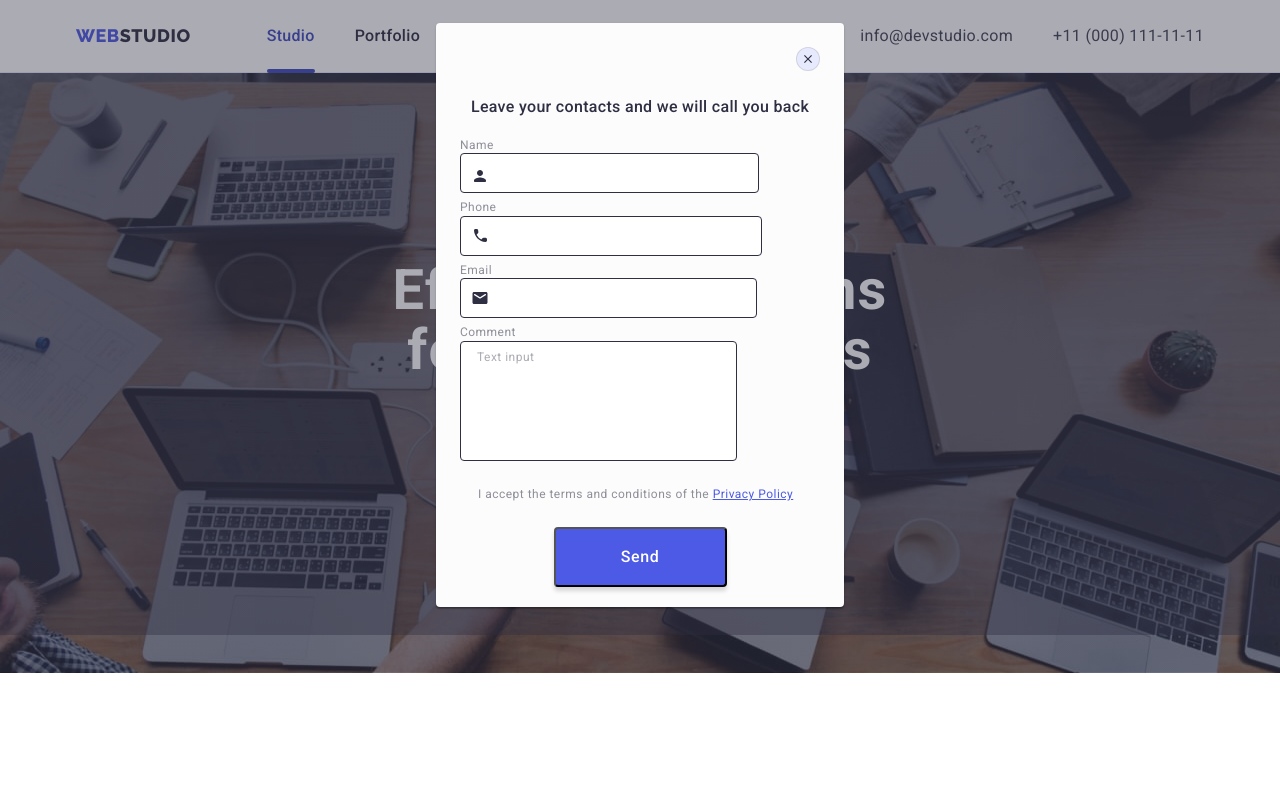
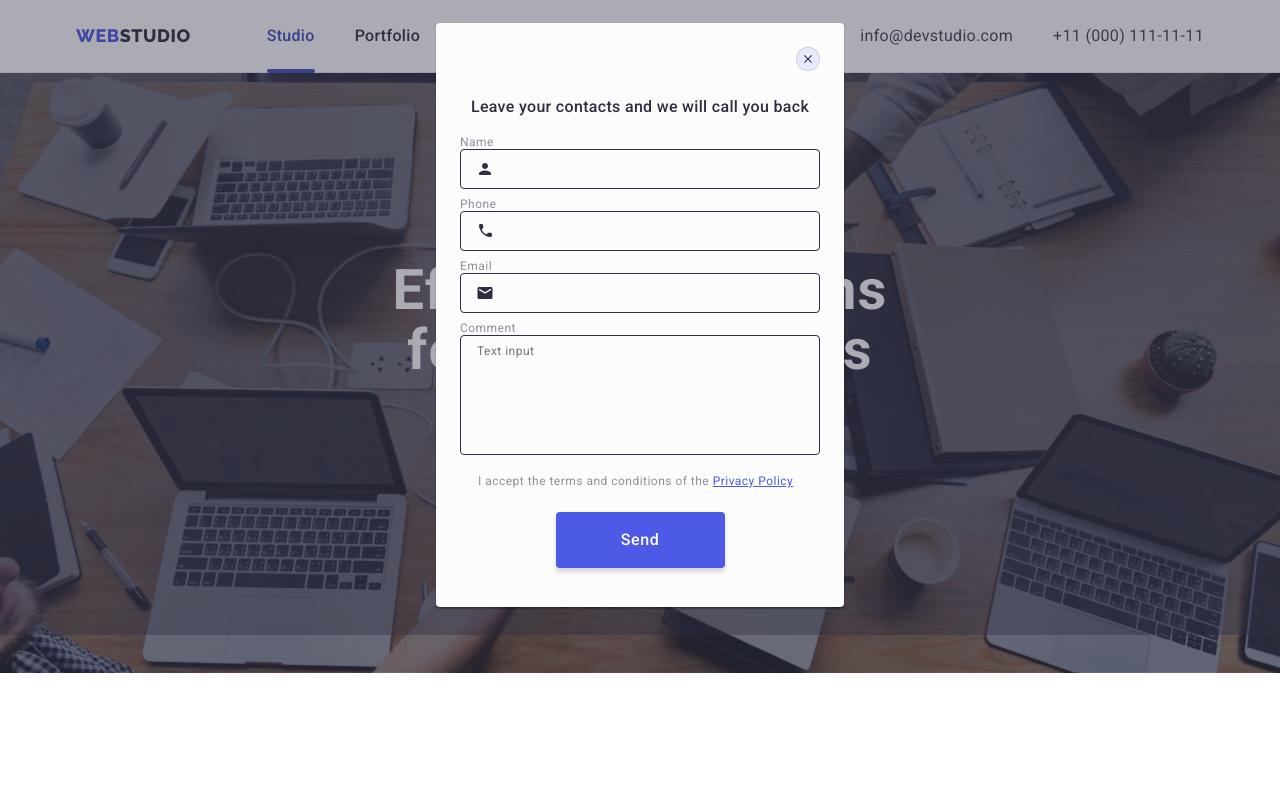
Before and after one commit to Olha-buz/goit-markup-hw-05, a plain HTML site: page index.html in a window 1280 px wide. Both pictures are taken after a click on the button "Order Service". Shown: the top 789 px of the page. Drawn offline with Linux system fonts and the light colour scheme.

Commit message:
hw5 v2
виправлення перший помилок

```diff
--- a/css/styles.css
+++ b/css/styles.css
@@ -647,6 +647,7 @@ section{
     display: flex;
     align-items: center;
     justify-content: center;
+    gap; 24px;
 }
 
 .email-footer {
@@ -655,30 +656,39 @@ section{
     margin-right: 24px;
     padding: 8px 16px;
     border-radius: 4px;
-    background-color: var(--navy-blue);
+    background-color: transparent;
     border: 1px solid var(--white, #FFF);
     box-shadow: 0px 4px 4px 0px rgba(0, 0, 0, 0.15);
-
+    filter: drop-shadow(0px 4px 4px rgba(0, 0, 0, 0.15));
     font-size: 12px;
     font-family: Roboto;
     font-style: normal;
     font-weight: 400;
-    line-height: 24px;
-    letter-spacing: 0.48px;
+    line-height: 1.5;
+    letter-spacing: 0.04em;
     color: var(--white, #FFF);
 }
 
 .email-footer::placeholder {
-
+    color: var(--white);
 }
 
 .button-subscribe-footer {
     display: flex;
     align-items: center;
+    justify-content: center;
+    min-width: 165px;
+    height: 40px;
     padding: 8p 24px;
+    border: none;
+    cursor: pointer;
     border-radius: 4px;
     background-color: var(--iris);
     transition: background-color 250ms cubic-bezier(0.4, 0, 0.2, 1);
+    font-weight: 500;
+    line-height: 1.5;
+    letter-spacing: 0.04em;
+    color: var(--white, #FFF);
 }
 
 .button-subscribe-footer:focus,
@@ -691,16 +701,12 @@ section{
     font-size: 16px;
     font-family: Roboto;
     font-style: normal;
-    font-weight: 500;
-    line-height: 24px;
-    letter-spacing: 0.64px;
-    color: var(--white, #FFF);
     text-align: center;
-    margin-right: 16px;
 }
 
 .icon-teleg {
     fill: var(--white);
+    margin-left: 16px;
 }
 
 /*MODAL WINDOW*/
@@ -740,7 +746,7 @@ section{
         0px 1px 3px 0px rgba(0, 0, 0, 0.12),
         0px 1px 1px 0px rgba(0, 0, 0, 0.14);
     transition: transform 250ms cubic-bezier(0.4, 0, 0.2, 1);
-
+    padding: 72px 24px 24px 24px;
 }
 
 /*Button close MODAL*/
@@ -796,7 +802,6 @@ section{
 .div-modal-form{
     display: flex;
     flex-direction: column;
-    margin: 72px 24px 24px 24px;
 
 }
 
@@ -805,8 +810,8 @@ section{
     font-family: Roboto;
     font-style: normal;
     font-weight: 500;
-    line-height: 24px;
-    letter-spacing: 0.32px;
+    line-height: 1.5;
+    letter-spacing: 0.02em;
     text-align: center;
     color: var(--navy-blue);
     margin-bottom: 16px;
@@ -814,29 +819,42 @@ section{
 
 
 .form-modal {
+    /*
     display: flex;
     flex-direction: column;
     justify-content: flex-start;
     align-items: flex-start;
+    */
+}
 
+.div-form-modal {
+    margin-bottom: 8px;
 }
 
 .form-label {
-    position: relative;
     display: block;
     flex-direction: column;
     justify-content: flex-start;
     margin-bottom: 4px;
+    font-size: 12px;
+    line-height: 14px;
+    letter-spacing: 0.48px;
+    color: var(--light-slate);
+}
+
+.div-form-modal-comment {
+    margin-bottom: 16px;
+}
+
+.div-input-icon-modal {
+    position: relative;
 }
 
 .title-lable-modal {
-    font-size: 12px;
     font-family: Roboto;
     font-style: normal;
     font-weight: 400;
-    line-height: 14px;
-    letter-spacing: 0.48px;
-    color: var(--light-slate);
+
 }
 
 .input-modal {
@@ -844,25 +862,33 @@ section{
     height: 40px;
     padding: 11px 38px;
     border-radius: 4px;
+    outline: transparent;
+    background-color: transparent;
     border: 1px solid var(--navy-blue-modal);
     transition: border-color 250ms cubic-bezier(0.4, 0, 0.2, 1);
 }
 
 .icon-input {
     position: absolute;
-    left: 11px;
-    bottom: 8px;
+    left: 16px;
+    top: 50%;
     fill: var(--navy-blue);
     transition: fill 250ms cubic-bezier(0.4, 0, 0.2, 1);
-
+    transform: translateY(-50%);
 }
 
 .text-input {
-    padding: 8px 16px;
     width: 100%;
     height: 120px;
+    font-size: 12px;
+    line-height: 14px;
+    letter-spacing: 0.48px;
+    color: rgba(46, 47, 66, 0.40);
+    padding: 8px 16px;
     resize: none;
     border-radius: 4px;
+    background-color: transparent;
+    outline: transparent;
     border: 1px solid var(--navy-blue-modal);
     transition: border-color 250ms cubic-bezier(0.4, 0, 0.2, 1);
 }
@@ -878,16 +904,22 @@ section{
 
 
 .text-input::placeholder {
-    font-size: 12px;
+
     font-family: Roboto;
     font-style: normal;
     font-weight: 400;
-    line-height: 14px;
-    letter-spacing: 0.48px;
-    color: rgba(46, 47, 66, 0.40);
+}
+
+.text-input:focus,
+.text-input:active {
+    border-color: var(--iris);
 }
 
 /*CHECKBOX*/
+
+.div-form-checkbox {
+    margin-bottom: 24px;
+}
 
 .check-label {
     display: flex;
@@ -895,7 +927,10 @@ section{
     gap: 8px;
     margin-top: 16px;
     margin-bottom: 24px;
-
+    font-size: 12px;
+    line-height: 14px;
+    letter-spacing: 0.48px;
+    color: var(--light-slate);
 }
 
 .check-input {
@@ -907,20 +942,22 @@ section{
 }
 
 .custom-checkbox {
-    display: flex;
+    display: inline-flex;
     align-items: center;
     justify-content: center;
+    fill: transparent;
     width: 16px;
     height: 16px;
     border-radius: 2px;
     border: 1px solid var(--navy-blue-modal);
-    transition: border-color 250ms cubic-bezier(0.4, 0, 0.2, 1),
-                background-color 250ms cubic-bezier(0.4, 0, 0.2, 1);
+    transition: border 250ms cubic-bezier(0.4, 0, 0.2, 1),
+                background-color 250ms cubic-bezier(0.4, 0, 0.2, 1),
+                fill 250ms cubic-bezier(0.4, 0, 0.2, 1);
 }
 
 .check-input:checked +.castom-checkbox  {
-    background-color: var(--ocean);
-    border-color: var(--ocean);
+    fill: var(--ocean);
+    border:none;
 }
 
 .icon-check {
@@ -933,13 +970,7 @@ section{
 }
 
 .p-check-label {
-    color: var(--light-slate);
-    font-size: 12px;
-    font-family: Roboto;
-    font-style: normal;
-    font-weight: 400;
-    line-height: 14px;
-    letter-spacing: 0.48px;
+
 }
 
 .a-check-label {
@@ -949,9 +980,19 @@ section{
 /*Button submit MODAL*/
 
 .button-submit {
-    display: inline-flex;
+    display: block;
+    min-width: 169px;
+    height: 56px;
+    font-family: "Roboto", sans-serif;
+    font-size: 16px;
+    font-weight: 500;
+    line-height: 24px;
+    letter-spacing: 0.64px;
+    color: var(--white);
+    cursor: pointer;
     padding: 16px 32px;
     align-items: flex-start;
+    border: none;
     border-radius: 4px;
     background-color: var(--iris);
     box-shadow: 0px 4px 4px 0px rgba(0, 0, 0, 0.15);
@@ -962,13 +1003,7 @@ section{
 }
 
 .submit-text {
-    color: var(--white);
-    font-size: 16px;
-    font-family: Roboto;
     font-style: normal;
-    font-weight: 500;
-    line-height: 24px;
-    letter-spacing: 0.64px;
     text-align: center;
     display: flex;
     width: 105px;
--- a/index.html
+++ b/index.html
@@ -415,7 +415,9 @@ for Your Business"/>
             <div class="div-form-footer">
               <p class="social-text-footer">Subscribe</p>
               <form class="form-footer">
+                <label class="label-form-footer">
                     <input class="email-footer" type="email" name="email_footer" placeholder="E-mail"/>
+                </label>
                 <button class="button-subscribe-footer" type="submit">
                   <span class="text-subscribe">Subscribe</span>
                   <svg class="icon-teleg" width="24" height="24">
@@ -433,45 +435,63 @@ for Your Business"/>
           <div class="modal">
             <!--Body for modal-->
             <div class="div-modal-form">
-               <h2 class="title-modal">Leave your contacts and we will call you back</h2>
+               <p class="title-modal">Leave your contacts and we will call you back</p>
                <form class="form-modal" name="issue_report_form" autocomplete="off">
-
-                       <label class="form-label">
+                    <div class="div-form-modal">
+                       <label class="form-label" name="form_label_modal_user" for="username">
                              <span class="title-lable-modal">Name</span>
-                             <input class="input-modal" type="text" name="username" autofocus />
-                              <svg class="icon-input" width="18" height="18">
+                             <div class="div-input-icon-modal">
+                                <input class="input-modal" type="text" name="username" id="username" autofocus />
+                                <svg class="icon-input" width="18" height="24">
                                     <use href="./images/icons.svg#person1"></use>
                                </svg>
+                             </div>
                         </label>
-                        <label class="form-label">
+                    </div>
+                    <div class="div-form-modal">
+                        <label class="form-label" name="form_label_modal_tel" for="tel">
                              <span class="title-lable-modal">Phone</span>
-                            <input class="input-modal" type="tel" name="tel"/>
+                             <div class="div-input-icon-modal">
+                                 <input class="input-modal" type="tel" name="tel" id="tel"/>
                                  <svg class="icon-input" width="18" height="24">
                                      <use href="./images/icons.svg#phone1"></use>
                                  </svg>
+                             </div>
                         </label>
-                        <label class="form-label">
+                    </div>
+                    <div class="div-form-modal">
+                        <label class="form-label" name="form_label_modal_mail" for="email">
                              <span class="title-lable-modal">Email</span>
-                            <input class="input-modal" type="email" name="email"/>
+                            <div class="div-input-icon-modal">
+                                 <input class="input-modal" type="email" name="email" id="email"/>
                                  <svg class="icon-input" width="18" height="24">
                                      <use href="./images/icons.svg#email1"></use>
                                  </svg>
+                            </div>
                         </label>
-                        <label class="form-label">
+                    </div>
+                    <div class="div-form-modal-comment">
+                        <label class="form-label" name="form_label_modal_comment" for="comment">
+                          <div class="div-form-modal">
                              <span class="title-lable-modal">Comment</span>
-                             <textarea class="text-input" name="comment" rows="6" placeholder="Text input"></textarea>
+                             <textarea class="text-input" name="comment" id="comment" rows="6" placeholder="Text input"></textarea>
+                          </div>
                         </label>
-
-                   <label class="check-label">
-                       <input class="check-input visually-hidden" type="checkbox" name="check_accept" required/>
+                    </div>
+                    <div class="div-form-checkbox">
+                           <input class="check-input visually-hidden" id="user_privacy" type="checkbox" name="check_accept" value="true" required/>
+                           <label class="check-label" for="user_privacy">
                             <span class="castom-checkbox">
                               <svg class="icon-check" width="10" height="8">
                                 <use href="./images/icons.svg#vector"></use>
                               </svg>
                             </span>
-                       <span class="p-check-label">I accept the terms and conditions of the <a class="a-check-label" href="" target=_blanck>Privacy Policy</a></span>
+                              <span class="p-check-label">I accept the terms and conditions of the <a class="a-check-label" href=""
+                                target=_blanck>Privacy Policy</a></span>
+
 
                         </label>
+                    </div>
                    <button class="button-submit" type="submit"><span class="submit-text">Send</span></button>
 
                 </form>
```
Also changed, not shown: portfolio.html (+15 -0 lines). Lines whose indentation alone changed are shown as unchanged.
